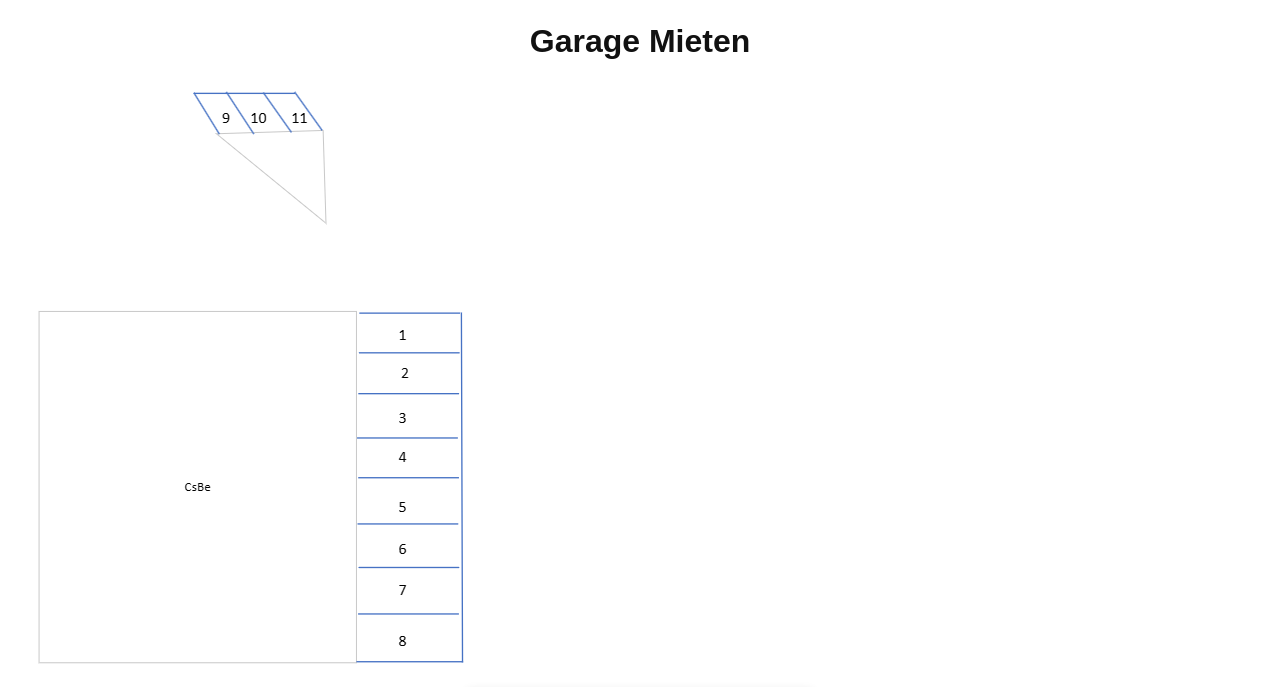
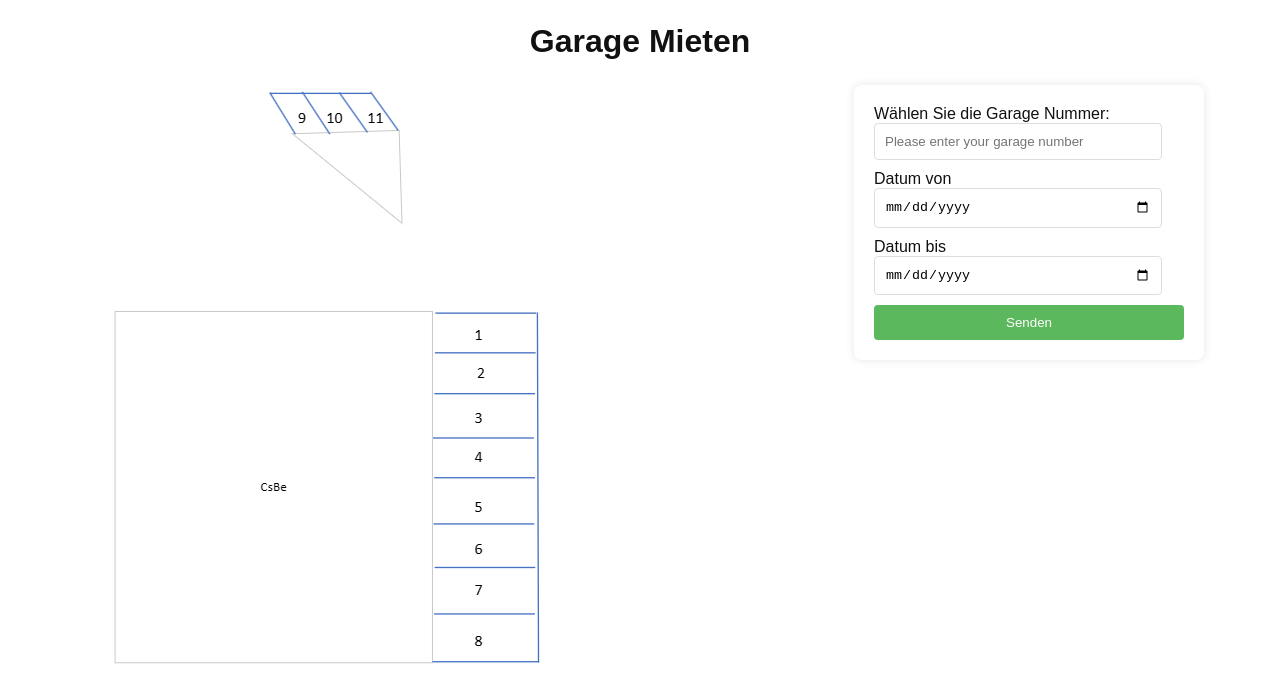
Before and after one commit to shanthosh04/M245LB1, a website: page client/rentgarage.html in a window 1280 px wide. Shown: the part 64-751 px from the top of the page. Drawn offline with Linux system fonts and the light colour scheme.

Commit message:
change format picture and text

```diff
--- a/client/rentgarage.html
+++ b/client/rentgarage.html
@@ -24,7 +24,9 @@
 
     <h1>Garage Mieten</h1>
 
-    <img class="garageplan" src="picture/garage.png" alt=" room" />
+
+    <div class="image-container">
+    <img class="rent" src="picture/garage.png" alt=" room" />
 
     <br>
     <br>
@@ -45,6 +47,7 @@
           <button id="send">Senden</button>
       </div>
     </div>
+  </div>
 
       <br>
       <br>
```
